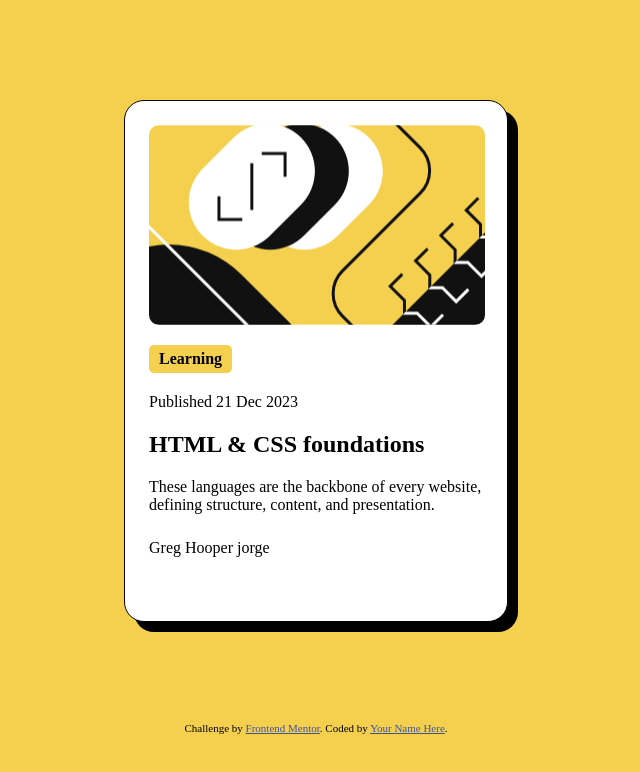
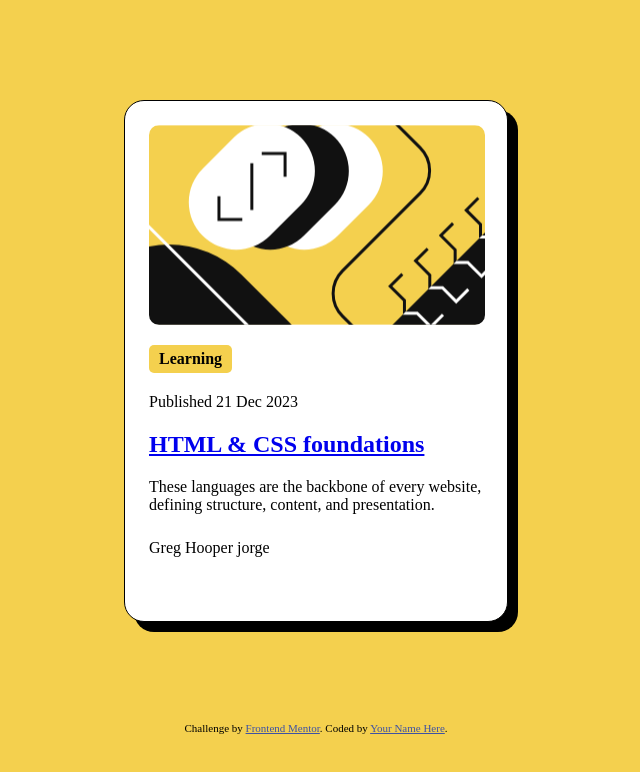
Before and after one commit to Nicolas-Veloso/front_end_mentor_3, a plain HTML site: page index.html in a window 1280 px wide. Shown: the whole page, without its empty margins (324-964 px from the left). Drawn offline with Linux system fonts and the light colour scheme.

Commit message:
Teste drive

```diff
--- a/index.html
+++ b/index.html
@@ -25,7 +25,7 @@
   <p>
       Published 21 Dec 2023
   </p>
-    <h2>HTML & CSS foundations</h2>
+    <a href="#"><h2>HTML & CSS foundations</h2></a>
 
     <p>These languages are the backbone of every website, defining structure, content, and presentation.</p>
 
```
Also changed, not shown: style.css (line endings or trailing spaces).
